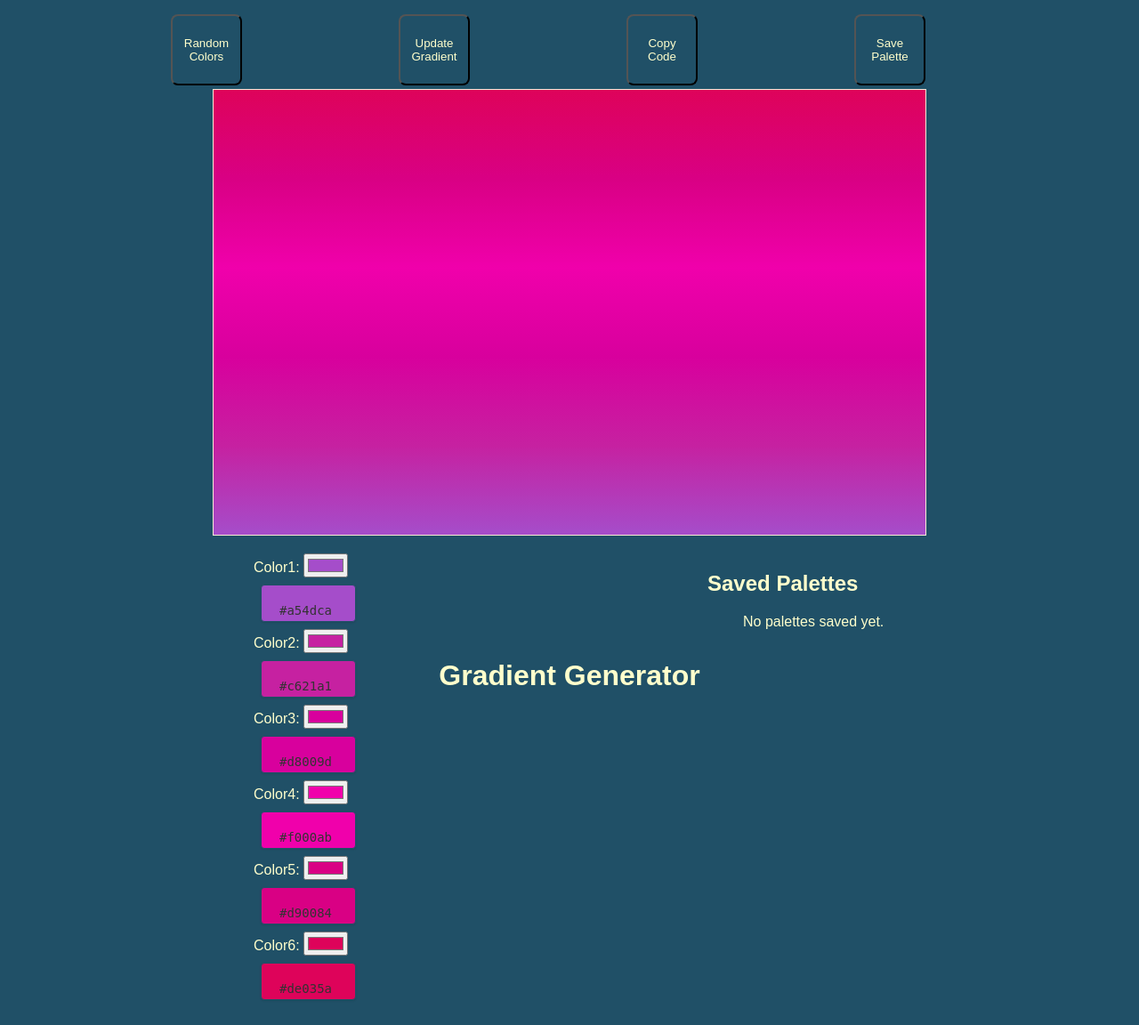
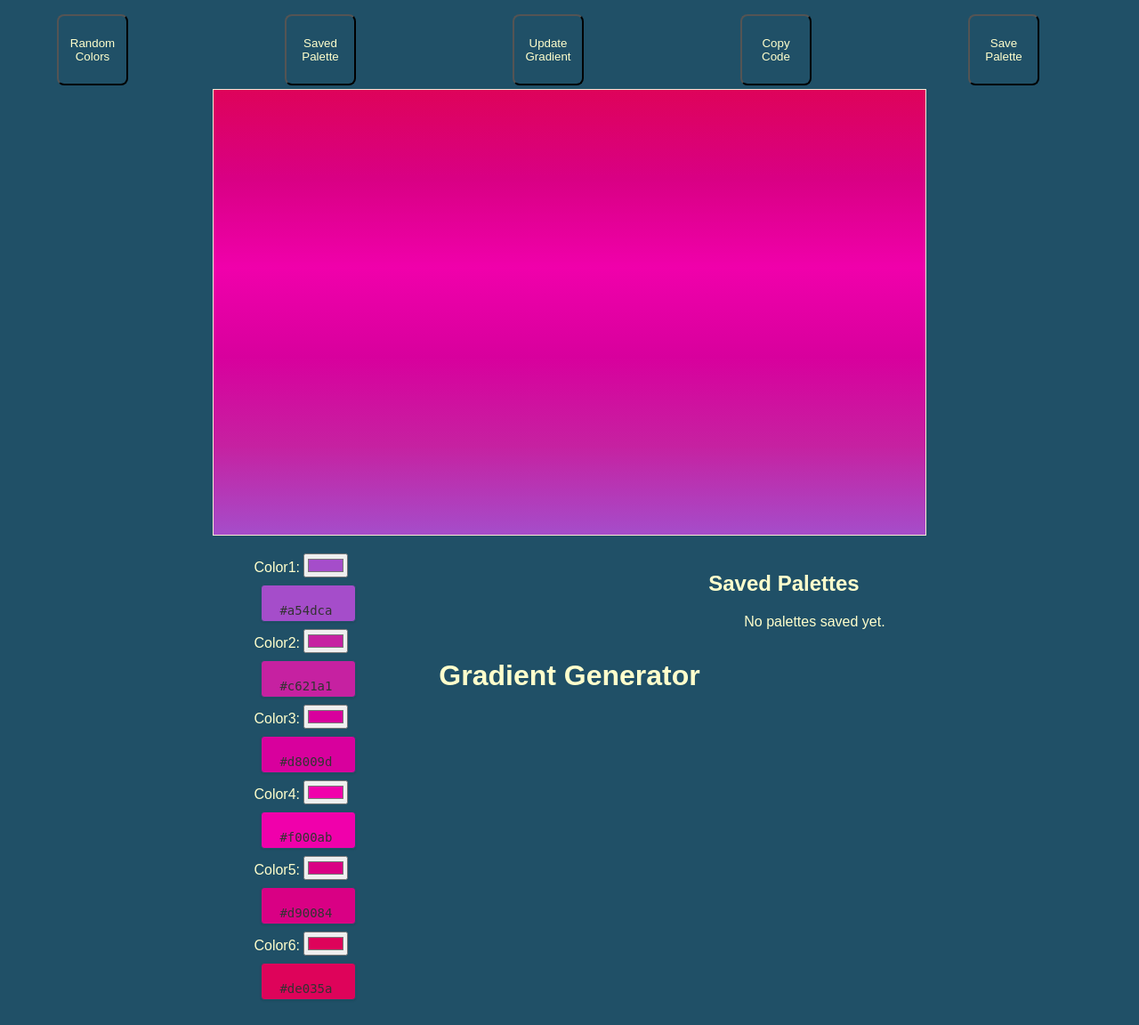
Before and after one commit to sdplamen/generate_gradient, a Django app: page / in a window 1280 px wide. Shown: the whole page at 89% size. Run offline with Django 5.2, Linux system fonts and the light colour scheme; data that the repository does not hold is empty.

Commit message:
Create functionality for genereating existing palettes

```diff
--- a/generate/urls.py
+++ b/generate/urls.py
@@ -5,6 +5,7 @@ from generate import views
 urlpatterns = [
     path('', views.generate_gradient, name='generate_gradient'),
     path('gradient/', views.generate_gradient, name='generate_gradient'),
+    path('gradient/palette/', views.get_saved_palette, name='get_saved_palette'),
     path('gradient/<int:palette_id>/', views.get_palette, name='get_palette'),
     path('gradient/<int:pk>/edit/', views.PaletteUpdateView.as_view(), name='edit-palette'),
     path('gradient/<int:pk>/delete/', views.PaletteDeleteView.as_view(), name='delete-palette'),
--- a/generate/views.py
+++ b/generate/views.py
@@ -1,8 +1,9 @@
+import random
+
 from django.core.paginator import Paginator
 from django.shortcuts import render, redirect, get_object_or_404
 from django.urls import reverse_lazy
 from django.views.generic import UpdateView, DeleteView
-
 from generate.forms import GradientForm, get_gradient_colors
 from rest_framework.views import APIView
 from rest_framework.response import Response
@@ -59,7 +60,7 @@ from generate.serializers import GradientSerializer
 
 def generate_gradient(request):
     colors = []
-
+    active_palette_id = None
     if request.method == 'GET':
         if 'random' in request.GET and request.GET['random'] == 'true':
             colors = get_gradient_colors()
@@ -95,6 +96,7 @@ def generate_gradient(request):
         'css_code': css_code,
         'colors': colors,
         'saved_palettes': page_obj,
+        'active_palette_id' :active_palette_id,
     }
     return render(request, 'index.html', context)
 
@@ -114,8 +116,17 @@ def get_palette(request, palette_id):
         'css_code': css_code,
         'colors': colors,
         'saved_palettes': page_obj,
+        'active_palette_id': palette_id,
     }
     return render(request, 'index.html', context)
+
+def get_saved_palette(request):
+    try:
+        all_palette_ids = ColorPalette.objects.values_list('id', flat=True)
+        random_id = random.choice(all_palette_ids)
+        return redirect('get_palette', palette_id=random_id)
+    except IndexError:
+        return redirect('generate_gradient')
 
 class PaletteDeleteView(DeleteView):
     model = ColorPalette
--- a/static/style.css
+++ b/static/style.css
@@ -60,26 +60,33 @@ button:hover {
 .random {
     position: absolute;
     top: 2%;
-    left: 15%;
+    left: 5%;
+}
+
+.saved {
+    position: absolute;
+    top: 2%;
+    left: 25%;
 }
 
 .update {
     position: absolute;
     top: 2%;
-    left: 35%;
+    left: 45%;
 }
 
 #copy {
     position: absolute;
     top: 2%;
-    left: 55%;
+    left: 65%;
 }
 
 .save {
     position: absolute;
     top: 2%;
-    left: 75%;
+    left: 85%;
 }
+
 .edit button {
     width: 10%;
     height: 10%;
@@ -117,8 +124,10 @@ button:hover {
     color: #333;
 }
 
-.saved-palettes {
-    width: 200px;
+.saved-palettes li.active-palette {
+    background-color: #1f6acd;
+    font-weight: bold;
+    padding-left: 15px;
 }
 .saved-palettes ul li a{
     color: #ffffcc;
--- a/templates/index.html
+++ b/templates/index.html
@@ -34,6 +34,10 @@
             <button class="random" name="random" value="true">Random Colors</button>
         </form>
 
+        <form method="GET" action="{% url 'get_saved_palette' %}">
+            <button class="saved">Saved Palette</button>
+        </form>
+
         <form method="POST" action="{% url 'generate_gradient' %}" class="save-form">
             {% csrf_token %}
             {% for color in colors %}
@@ -53,7 +57,7 @@
             <h2>Saved Palettes</h2>
             <ul type="none">
                 {% for palette in saved_palettes %}
-                <li>
+                <li {% if palette.id == active_palette_id %}class="active-palette"{% endif %}>
                     <a href="{% url 'get_palette' palette_id=palette.id %}">
                         Palette {{ palette.id }}
                     </a>
@@ -64,6 +68,7 @@
                 <li>No palettes saved yet.</li>
                 {% endfor %}
             </ul>
+        </article>
         </article>
         <div class="pagination">
             {% if saved_palettes.has_previous %}
```
Also changed, not shown: 1 other file.
